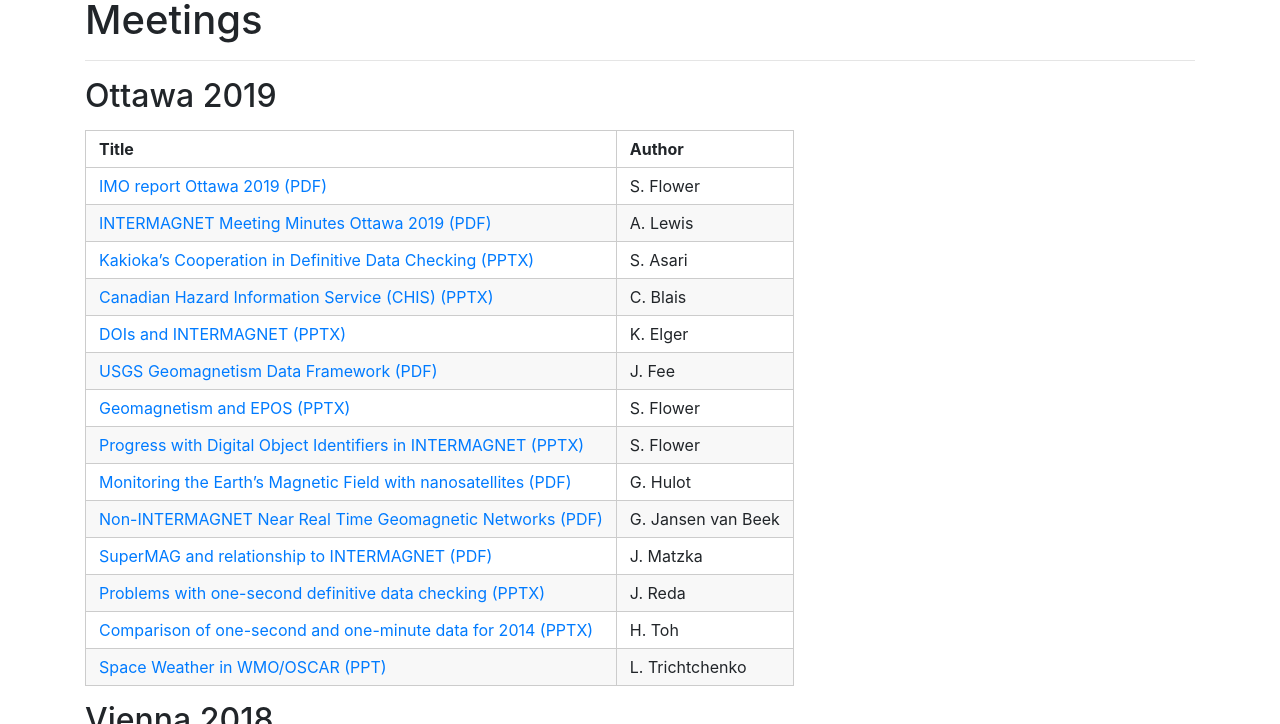
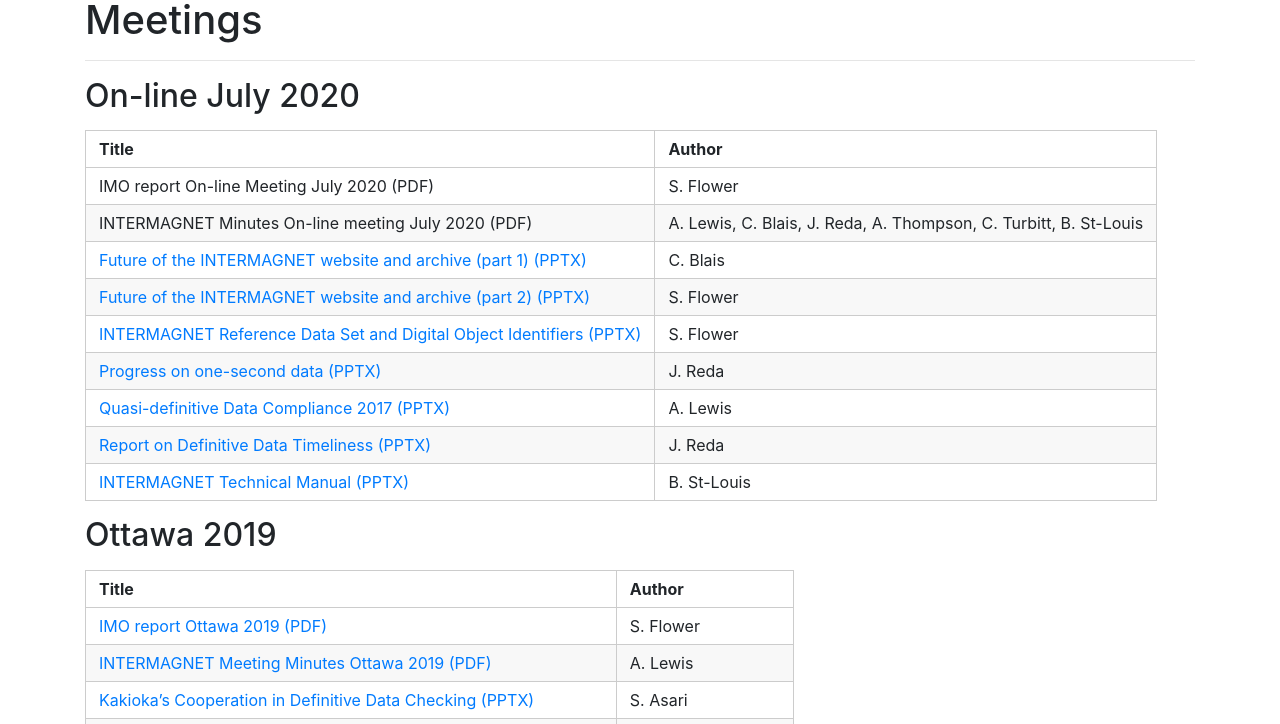
Before and after one commit to INTERMAGNET/intermagnet.github.io, a Jekyll site: the page built from meetings.md, in a window 1280 px wide and 900 px high, cut to the strip 176-900 px from the top of the window. Built offline with Jekyll 4.4.1, drawn with Linux system fonts in a browser that asks for light colours; some of the changed text lies outside the part shown.

Commit message:
Add on-line meeting presentations

```diff
--- a/meetings.md
+++ b/meetings.md
@@ -1,6 +1,20 @@
 ---
 title: Meetings
 ---
+
+## On-line July 2020
+
+| Title  | Author |
+|--------|--------|
+|IMO report On-line Meeting July 2020 (PDF)|S. Flower|
+|INTERMAGNET Minutes On-line meeting July 2020 (PDF)|A. Lewis, C. Blais, J. Reda, A. Thompson, C. Turbitt, B. St-Louis|
+|[Future of the INTERMAGNET website and archive (part 1) (PPTX)](/meetings/2020-Online/Blais_imag_web_site.pptx)|C. Blais|
+|[Future of the INTERMAGNET website and archive (part 2) (PPTX)](/meetings/2020-Online/Flower_imag_web_site2.pptx)|S. Flower|
+|[INTERMAGNET Reference Data Set and Digital Object Identifiers (PPTX)](/meetings/2020-Online/Flower_irds_and_dois.pptx)|S. Flower|
+|[Progress on one-second data (PPTX)](/meetings/2020-Online/Reda_Progress_on_one_second_data.pptx)|J. Reda|
+|[Quasi-definitive Data Compliance 2017 (PPTX)](/meetings/2020-Online/Lewis_qd_comparison2017.pptx)|A. Lewis|
+|[Report on Definitive Data Timeliness (PPTX)](/meetings/2020-Online/Reda_Report_on_definitive_data_timeliness.pptx)|J. Reda|
+|[INTERMAGNET Technical Manual (PPTX)](/meetings/2020-Online/StLouis_Technical_Manual.pptx) |B. St-Louis|
 
 ## Ottawa 2019
 
@@ -37,6 +51,8 @@
 |[Data collection 1-sec definitive 2014-2017 (PPT)](/meetings/2018-Wien/JReda-Providing_1-sec_2014_2017_jrd.ppt)|J. Reda|
 |[Recent results from Odessa Observatory (PPTX)](/meetings/2018-Wien/Sumaruk_ODE.pptx)|Y. Sumaruk, V. Starostenko|
 |[European Plate Observing System (PPTX)](/meetings/2018-Wien/AThomson-WP13_EPOS_INTERMAGNET_2018.pptx)|A. Thomson, S. Flower, P. Hejda|
+|[Quasi-definitive Data 2015 (PPTX)](/meetings/2018-Wien/Lewis_Def-QDComparison2015.pptx)|A. Lewis|
+
 
 ## Hermanus 2017
 
```
Also changed, not shown: 8 other files.
